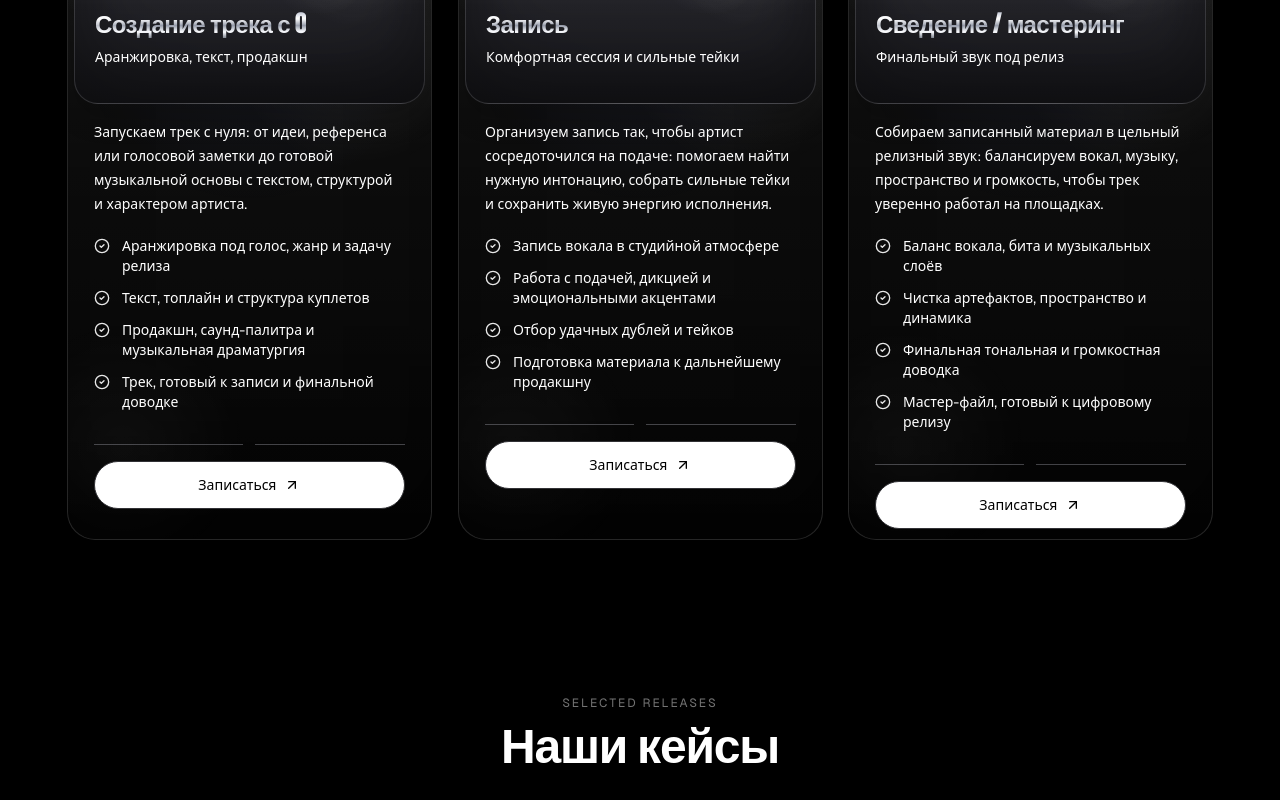
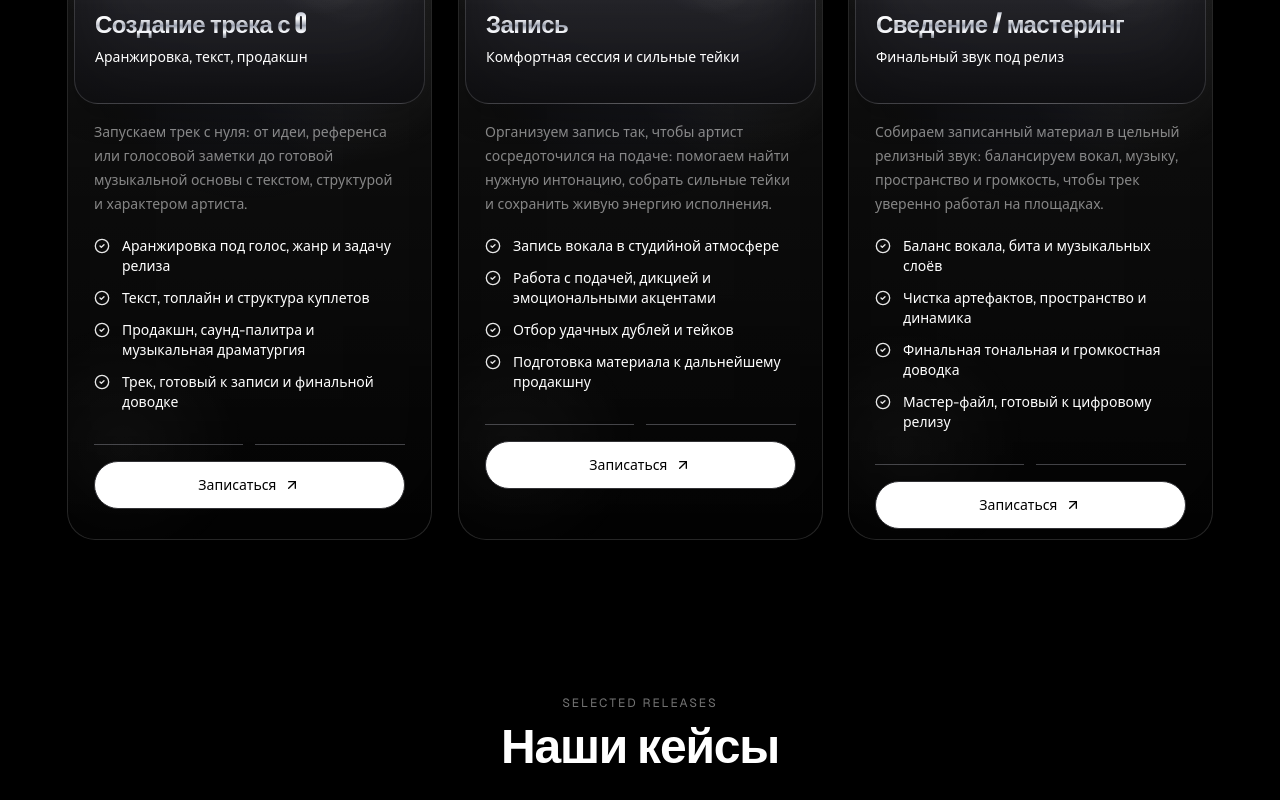
Before and after one commit to YaroslavSigidin/PULSAR, a React (Vite) app: page / in a window 1280 px wide. Shown: the part 3160-3960 px from the top of the page. Built offline with nearby package versions, Linux system fonts and the light colour scheme; no server answers.

Commit message:
Set key service copy opacity to 50 percent

```diff
--- a/src/components/sections/KeyServicesSection.tsx
+++ b/src/components/sections/KeyServicesSection.tsx
@@ -124,7 +124,7 @@ export function KeyServicesSection() {
 
                     <PricingCard.Body className="flex flex-1 flex-col px-5 pb-0 pt-4 space-y-0">
                       <div className="space-y-5">
-                        <PricingCard.Description className="premium-tariff-copy max-w-sm text-sm leading-6 text-white/62">
+                        <PricingCard.Description className="premium-tariff-copy max-w-sm text-sm leading-6 text-white/50">
                           {service.description}
                         </PricingCard.Description>
 
--- a/src/index.css
+++ b/src/index.css
@@ -933,7 +933,10 @@
     filter: drop-shadow(0 10px 20px rgba(255, 255, 255, 0.08));
   }
 
-  .premium-tariff-card:hover .premium-tariff-copy,
+  .premium-tariff-card:hover .premium-tariff-copy {
+    color: rgba(255, 255, 255, 0.5);
+  }
+
   .premium-tariff-card:hover .premium-tariff-feature {
     color: rgba(255, 255, 255, 0.8);
   }
```
